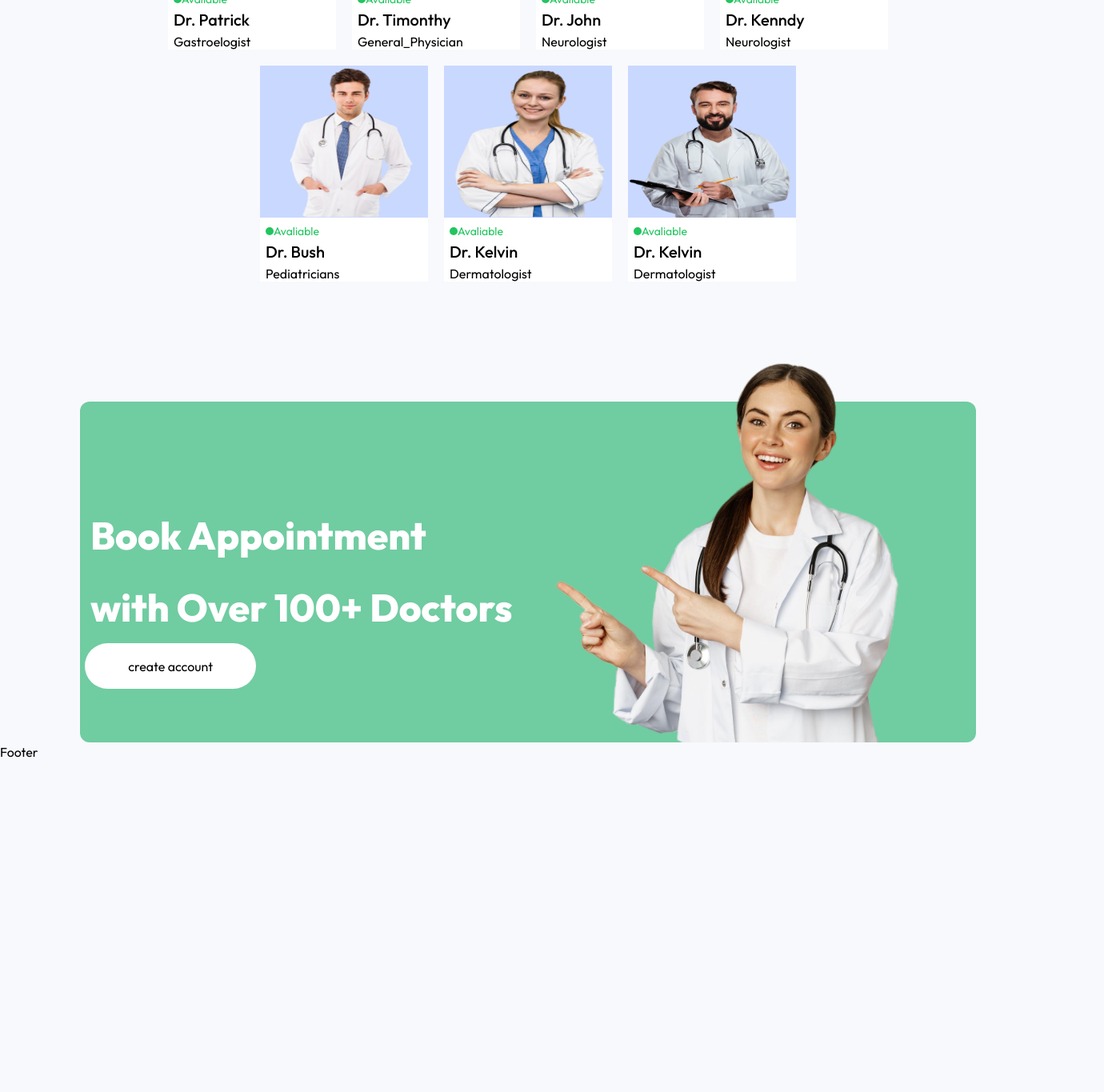
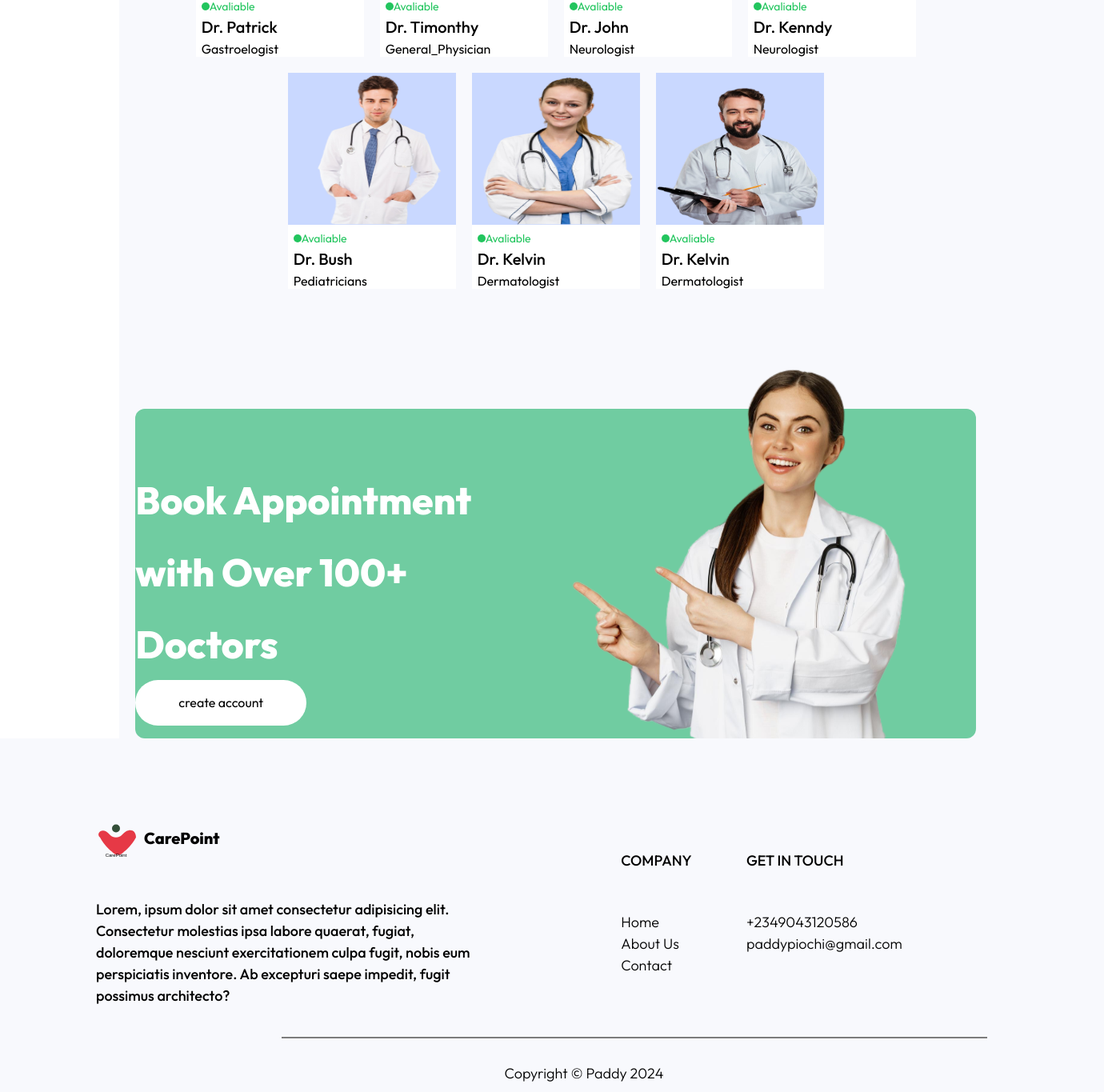
Before and after one commit to chiagoziepio/carePoint, a React (Vite) app: page / in a window 1280 px wide. Shown: the part 1264-2629 px from the top of the page at 80% size, 1380 px wide, since content can reach past the window. Before the commit the page ends 2216 px from the top, so only its background shows below. Built offline with nearby package versions, Linux system fonts and the light colour scheme.

Commit message:
footer done

```diff
--- a/src/App.jsx
+++ b/src/App.jsx
@@ -10,7 +10,7 @@ function App() {
 <main className="flex-grow">
 
       <Routes>
-        <Route path="/" element={<Layout/>}>
+        <Route element={<Layout/>}>
           <Route index element={<Home/>}/>
           <Route path="/doctors" element={<AllDoctors/>}/>
         </Route>
--- a/src/components/Footer.jsx
+++ b/src/components/Footer.jsx
@@ -1,9 +1,43 @@
-import React from 'react'
+import React from "react";
+import { Link } from "react-router-dom";
 
 const Footer = () => {
   return (
-    <div>Footer</div>
-  )
-}
+    <div className="mt-[80px] ml-[100px] mr-[40px] pr-[20px] w-full">
+      <div className="flex flex-wrap md:flex-nowrap items-center w-full p-[20px] relative before:content-[''] before:absolute before:bottom-[-20px] before:left-0 before:w-[70%] before:ml-[20%] before:h-[2px] before:bg-[#7C7C7C]">
+        <div className=" flex flex-col justify-start min-w-[300px]  w-[40%] mr-[100px] ">
+          <div className="flex gap-x-[10px] mb-[50px] items-center">
+            <img src="/assests/logo.svg" alt="" />
+            <p className="outfit-bold text-[20px]">CarePoint</p>
+          </div>
+          <p className="outfit-medium text-[18px]">
+            Lorem, ipsum dolor sit amet consectetur adipisicing elit. Consectetur molestias ipsa labore quaerat, fugiat, doloremque nesciunt exercitationem culpa fugit, nobis eum perspiciatis inventore. Ab excepturi saepe impedit, fugit possimus architecto?
+          </p>
+        </div>
+        <div className="flex justify-center w-[40%]">
+          <div  className="flex justify-evenly w-full ">
+          <div className="flex flex-col">
+            <h4 className="outfit-medium text-[18px] mb-[50px]" >COMPANY</h4>
+            <Link className="text-[18px] outfit-small">Home</Link>
+            <Link className="text-[18px] outfit-small">About Us</Link>
+            <Link className="text-[18px] outfit-small">Contact</Link>
+          </div>
+          <div className="flex flex-col">
+            <h4 className="outfit-medium text-[18px] mb-[50px]">GET IN TOUCH</h4>
+            <a className="text-[18px] outfit-small" href="tel:+2349043120586">+2349043120586</a>
+            <a className="text-[18px] outfit-small" href="mailto:paddypiochi@gmail.com">paddypiochi@gmail.com</a>
+          </div>
+          </div>
 
-export default Footer
+        </div>
+      </div>
+      <div className="w-full h-fit p-[10px] flex justify-center mt-[40px]">
+        <div>
+          <p className="outfit-small text-[18px]">Copyright &copy; Paddy 2024 </p>
+        </div>
+      </div>
+    </div>
+  );
+};
+
+export default Footer;
--- a/src/components/Layout.jsx
+++ b/src/components/Layout.jsx
@@ -8,8 +8,8 @@ const Layout = () => {
   return (
     <div className='h-full w-full flex flex-col justify-between'>
         <Navbar/>
-        <div className='flex-grow  flex gap-x-[20px] w-full'>
-            <Menu className="w-[70%] bg-[yellow]"/>
+        <div className='flex-grow  flex gap-x-[20px] w-full relative'>
+            <Menu className=""/>
             <Outlet/>
         </div>
         <Footer/>
--- a/src/components/Menu.jsx
+++ b/src/components/Menu.jsx
@@ -53,7 +53,7 @@ const Menus = () => {
   const [isCollapsed, setIsCollapsed] = useState(false);
   return (
     <div
-      className="pl-[10px] pt-[10px] fixed top-[48px] mr-[20px]"
+      className="pl-[10px] pt-[10px] sticky top-0 left-0"
       style={{
         width: isCollapsed ? 80 : 267,
         transition: "width 0.2s ease-in-out",
--- a/src/components/Navbar.jsx
+++ b/src/components/Navbar.jsx
@@ -6,7 +6,7 @@ import { MdKeyboardArrowDown } from "react-icons/md";
 const Navbar = () => {
   const [isDroppedDown, setIsIsDroppedDown] = useState(false);
   return (
-    <div className="fixed top-0 right-0 left-0 z-20">
+    <div className="sticky top-0 right-0 left-0 z-20">
       <div
         className="p-[7px] flex justify-end relative before:content-[''] before:absolute before:bottom-[-1px] before:left-0 before:w-[70%] before:ml-[20%] before:h-[2px] before:bg-[#7C7C7C] "
         style={{
--- a/src/components/Pages/Home.jsx
+++ b/src/components/Pages/Home.jsx
@@ -6,7 +6,7 @@ import DoctorsOfTheWeek from "./HomeComponents/DoctorsOfTheWeek";
 const Home = () => {
   return (
     <div className="h-full flex-grow pr-[20px]">
-      <div className="mt-[80px] ml-[100px] mr-[40px]">
+      <div className="mt-[40px] mr-[40px]">
         <div className="bg-bg-banner md:w-full h-[557px] rounded-[12px] flex justify-between">
           <div className=" w-[50%] flex flex-col items-center justify-center pl-[10%]">
             <h3 className="leading-[50px] outfit-bold text-[40px] text-[white]">
--- a/src/index.css
+++ b/src/index.css
@@ -11,7 +11,7 @@ body {
 }
 
 #root {
-  min-height: 100vh;
+  height: 100%;
   display: flex;
   width: 100vw;
 }
@@ -56,3 +56,11 @@ body {
   border-top-right-radius: 0;
   color: black;
 }
+
+.preset{
+  margin: 0 40px 0 100px;
+  padding-right: 20px;
+}
+.preset1{
+  margin-top: 80px;
+}
```
